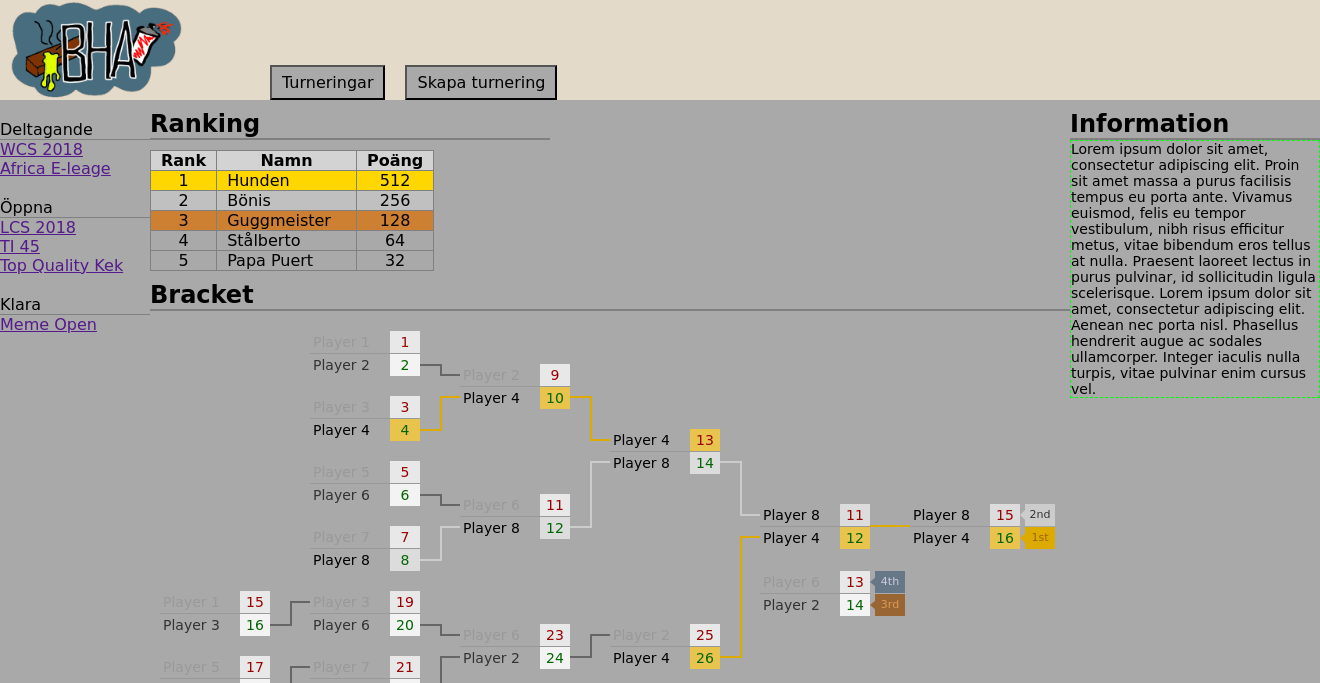
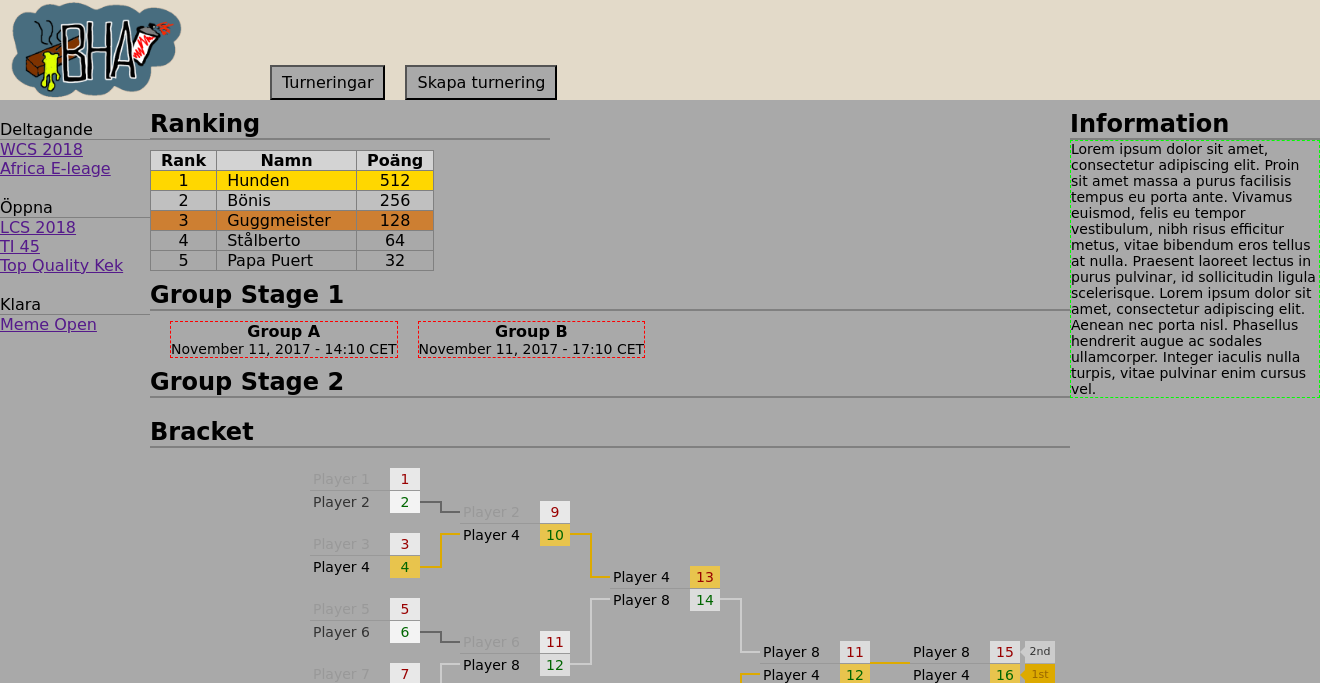
Before and after one commit to perjhellstrom/betting_site, a Flask app: template site/templates/active_tournaments.html in a window 1320 px wide. Shown: the part 25-708 px from the top of the page. Run offline with Flask 2, Linux system fonts and the light colour scheme; the template is opened without the code that fills it, so the values that code supplies are empty.

Commit message:
First version of group stage

```diff
--- a/site/css/active_tournaments.css
+++ b/site/css/active_tournaments.css
@@ -1,4 +1,5 @@
 @import url("base.css");
+@import url("group_stage.css");
 @import url("detailed_match.css");
 
 * {
--- /dev/null
+++ b/site/css/group_stage.css
@@ -0,0 +1,28 @@
+
+.group-container {
+	display: flex;
+}
+
+.group {
+	display: flex;
+	flex-direction: column;
+	margin-left: 20px;
+	border: 1px dashed red;
+}
+
+.group-title-bar,
+.group-time-bar {
+	text-align: center;
+}
+
+.group-title-bar {
+	font-weight: bold;
+}
+
+.group-time-bar {
+	font-size: 14px;
+}
+
+.group-player-bar {
+	font-size: 14px;
+}
--- a/site/templates/active_tournaments.html
+++ b/site/templates/active_tournaments.html
@@ -5,9 +5,9 @@
     <meta charset="utf-8">
     <meta name="description" content="Place your bets bois!">
     <link rel="stylesheet" href="../css/active_tournaments.css">
+    <link rel="stylesheet" href="../packages/jquery_bracket/jquery.bracket.min.css">
     <script src="../javascript/jquery-3.3.1.js"></script>
     <script src="../packages/jquery_bracket/jquery.bracket.min.js"></script>
-    <link rel="stylesheet" href="../packages/jquery_bracket/jquery.bracket.min.css">
 </head>
 <body>
     <div class="column-container" style="">
@@ -79,6 +79,25 @@
                     </div>
                 </div>
                 <div>
+                    <section>
+                        <h2>Group Stage 1</h2>
+                    </section>
+                    <div id="" class="group-container">
+                        <div class="group">
+                            <div class="group-title-bar">Group A</div>
+                            <div class="group-time-bar">November 11, 2017 - 14:10 CET</div>
+                        </div>
+                        <div class="group">
+                            <div class="group-title-bar">Group B</div>
+                            <div class="group-time-bar">November 11, 2017 - 17:10 CET</div>
+                        </div>
+                    </div>
+                    <section>
+                        <h2>Group Stage 2</h2>
+                    </section>
+                    <div id="" class="group-container">
+                    </div>
+                </div>
                 <div>
                     <section>
                         <h2>Bracket</h2>
@@ -91,7 +110,6 @@
                     <script src="../javascript/bracket.js"></script>
                 </div>
             </div>
-            </div>
             <div class="tournament-information">
                 <section>
                     <h2>Information</h2>
```
Lines whose indentation alone changed are shown as unchanged.
